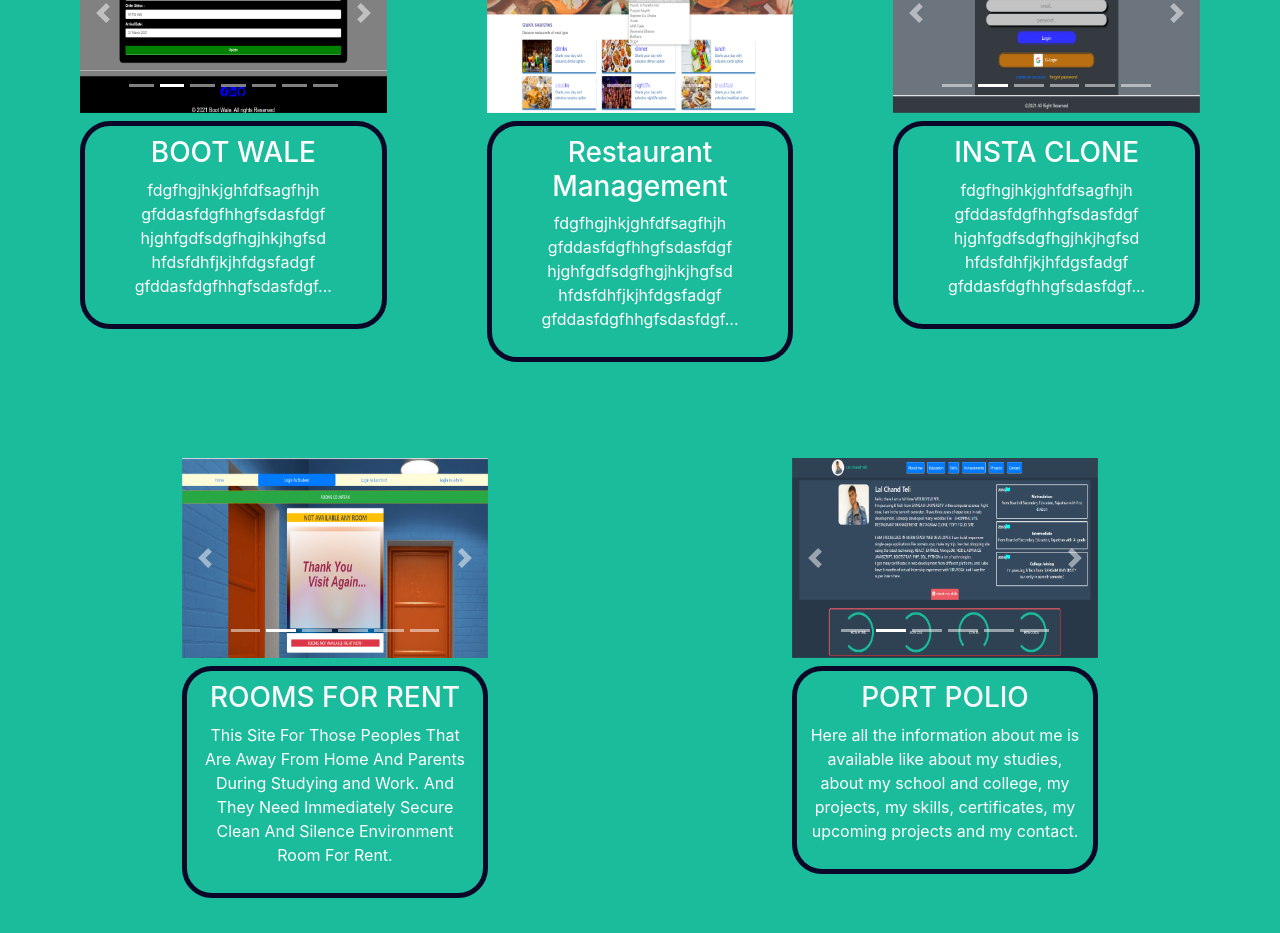
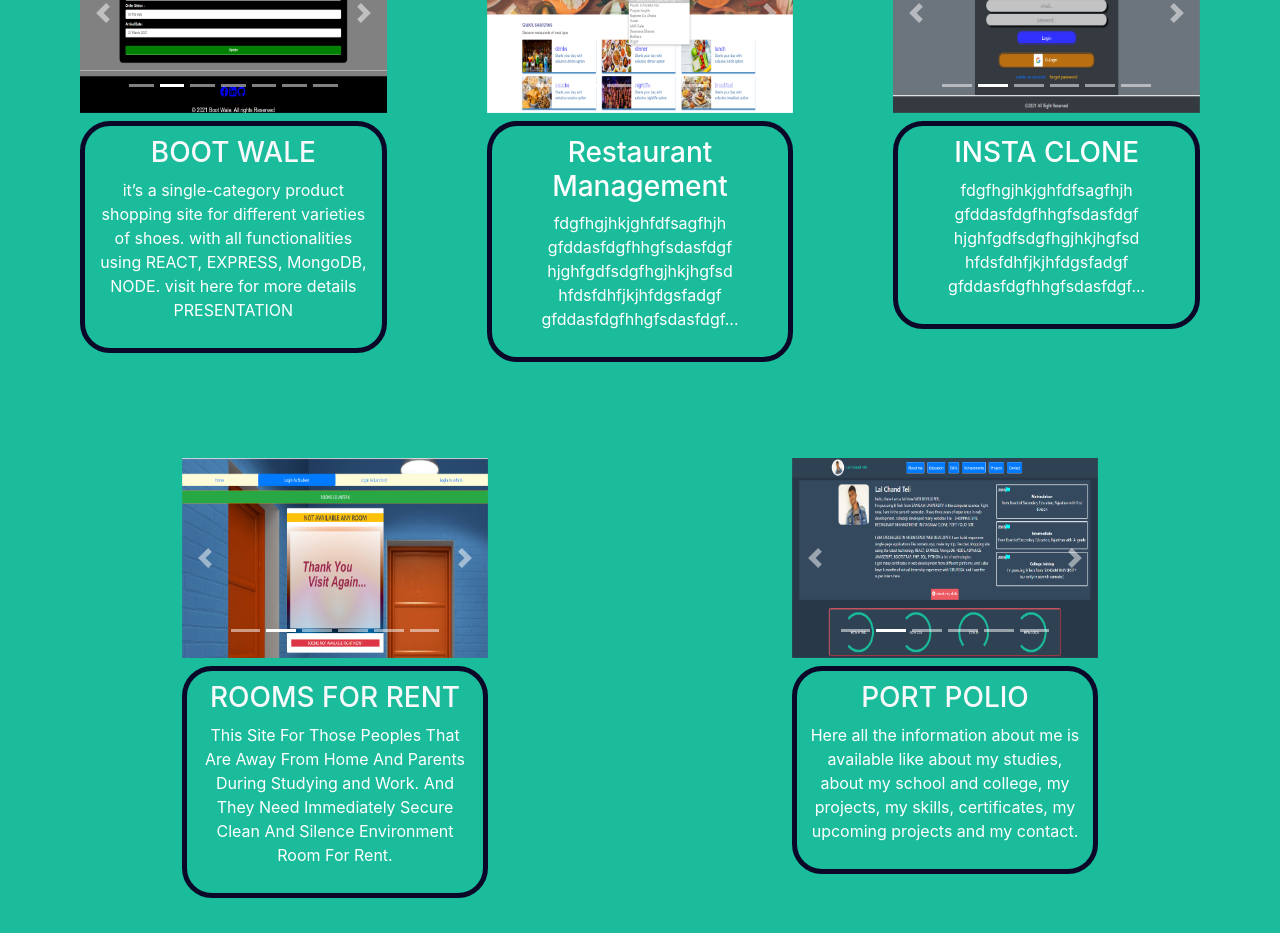
Before and after one commit to LALCHANDTELI/port_folio, a React (Create React App) app: page / in a window 1280 px wide. Shown: the part 4980-5913 px from the top of the page. Built offline with nearby package versions, Linux system fonts and the light colour scheme.

Commit message:
Update boot_wale.js

```diff
--- a/src/projects/boot_wale.js
+++ b/src/projects/boot_wale.js
@@ -83,10 +83,10 @@ export const boot_wale = () => {
         </a>
       </div>
       <div class="projects_details">
-        <h3>BOOT WALE</h3>
+       <a href="https://bootwale.herokuapp.com" target="_blank" className="text-light"> <h3>BOOT WALE</h3></a>
         <p>
-          fdgfhgjhkjghfdfsagfhjh gfddasfdgfhhgfsdasfdgf hjghfgdfsdgfhgjhkjhgfsd
-          hfdsfdhfjkjhfdgsfadgf gfddasfdgfhhgfsdasfdgf...
+        it’s a single-category product shopping site for different varieties of shoes.
+        with all functionalities using REACT, EXPRESS, MongoDB, NODE. visit here for more details PRESENTATION
 
         </p>
       </div>
```
